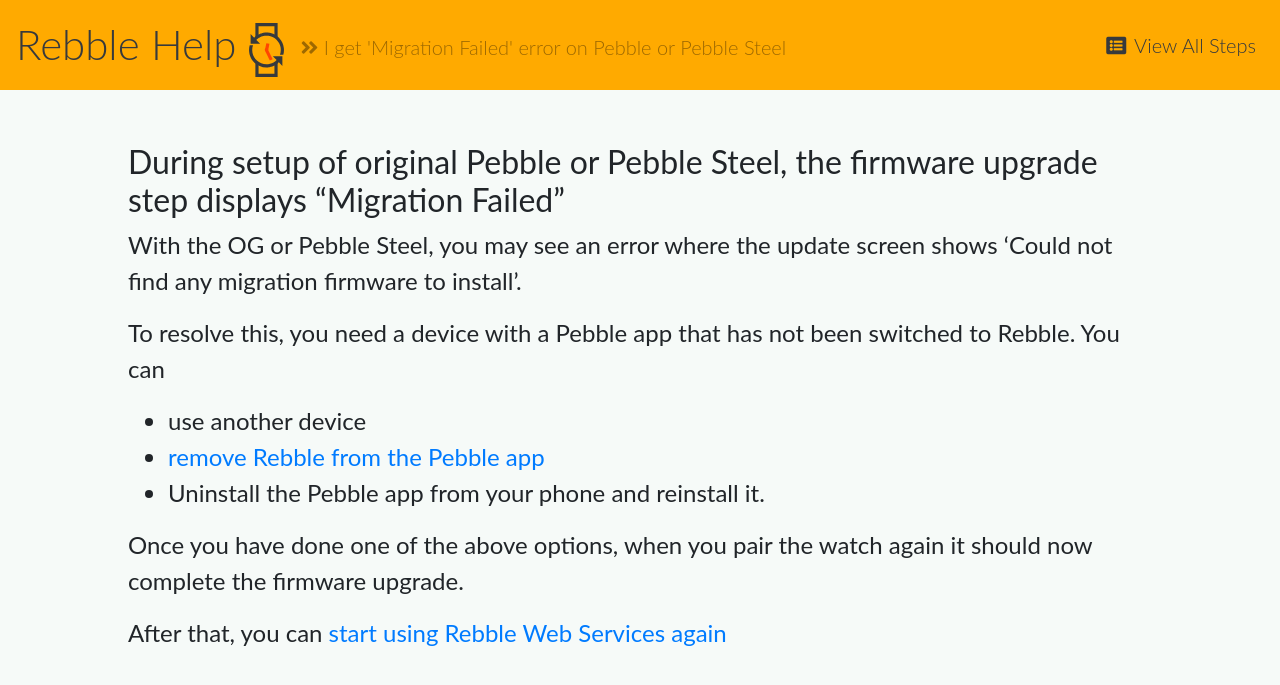
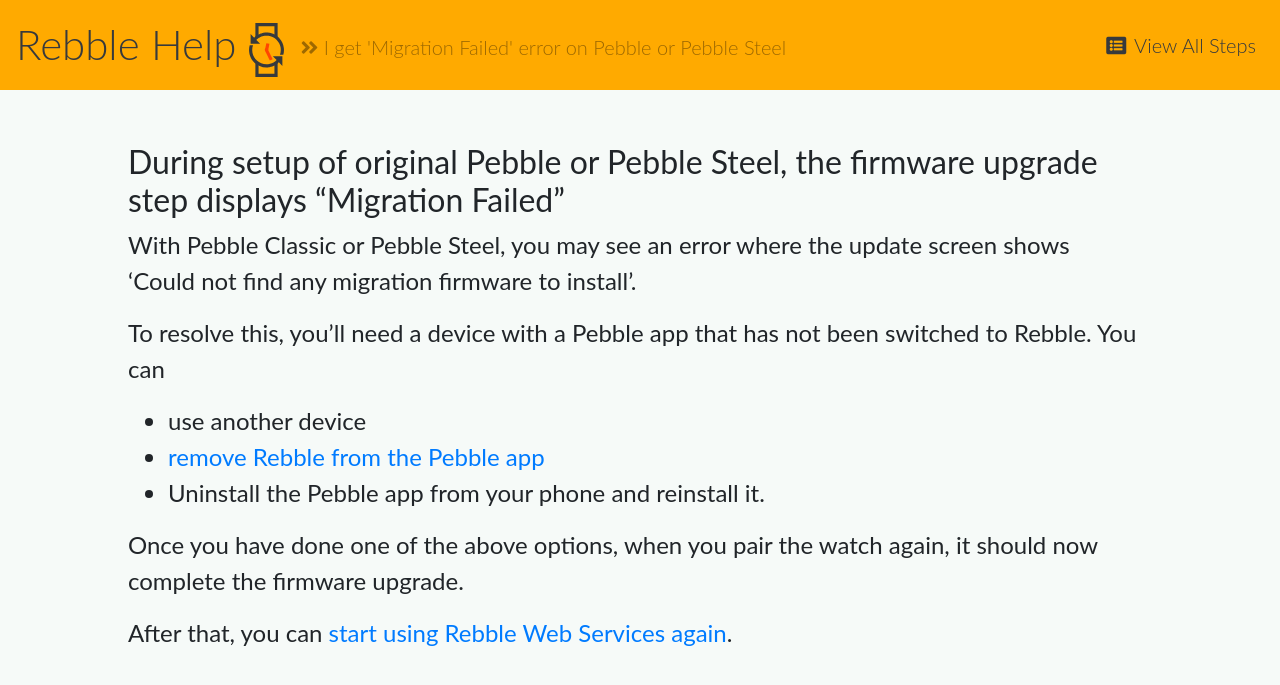
Before and after one commit to pebble-dev/rebble-help, a Jekyll site: the page built from _topic/migration-failed.md, in a window 1280 px wide. Shown: the top 685 px of the page. Built offline with Jekyll 4.4.1, drawn with Linux system fonts in a browser that asks for light colours; nearby versions of some CDN libraries.

Commit message:
Update migration-failed.md

```diff
--- a/_topic/migration-failed.md
+++ b/_topic/migration-failed.md
@@ -10,14 +10,14 @@ osSpecific: false
 
 # During setup of original Pebble or Pebble Steel, the firmware upgrade step displays “Migration Failed”
 
-With the OG or Pebble Steel, you may see an error where the update screen shows 'Could not find any migration firmware to install'.
+With Pebble Classic or Pebble Steel, you may see an error where the update screen shows 'Could not find any migration firmware to install'.
 
-To resolve this, you need a device with a Pebble app that has not been switched to Rebble.
+To resolve this, you'll need a device with a Pebble app that has not been switched to Rebble.
 You can
 - use another device
 - [remove Rebble from the Pebble app](/unrebble/)
 - Uninstall the Pebble app from your phone and reinstall it.
 
-Once you have done one of the above options, when you pair the watch again it should now complete the firmware upgrade.
+Once you have done one of the above options, when you pair the watch again, it should now complete the firmware upgrade.
 
-After that, you can [start using Rebble Web Services again](/boot/)
+After that, you can [start using Rebble Web Services again](/boot/).
```
